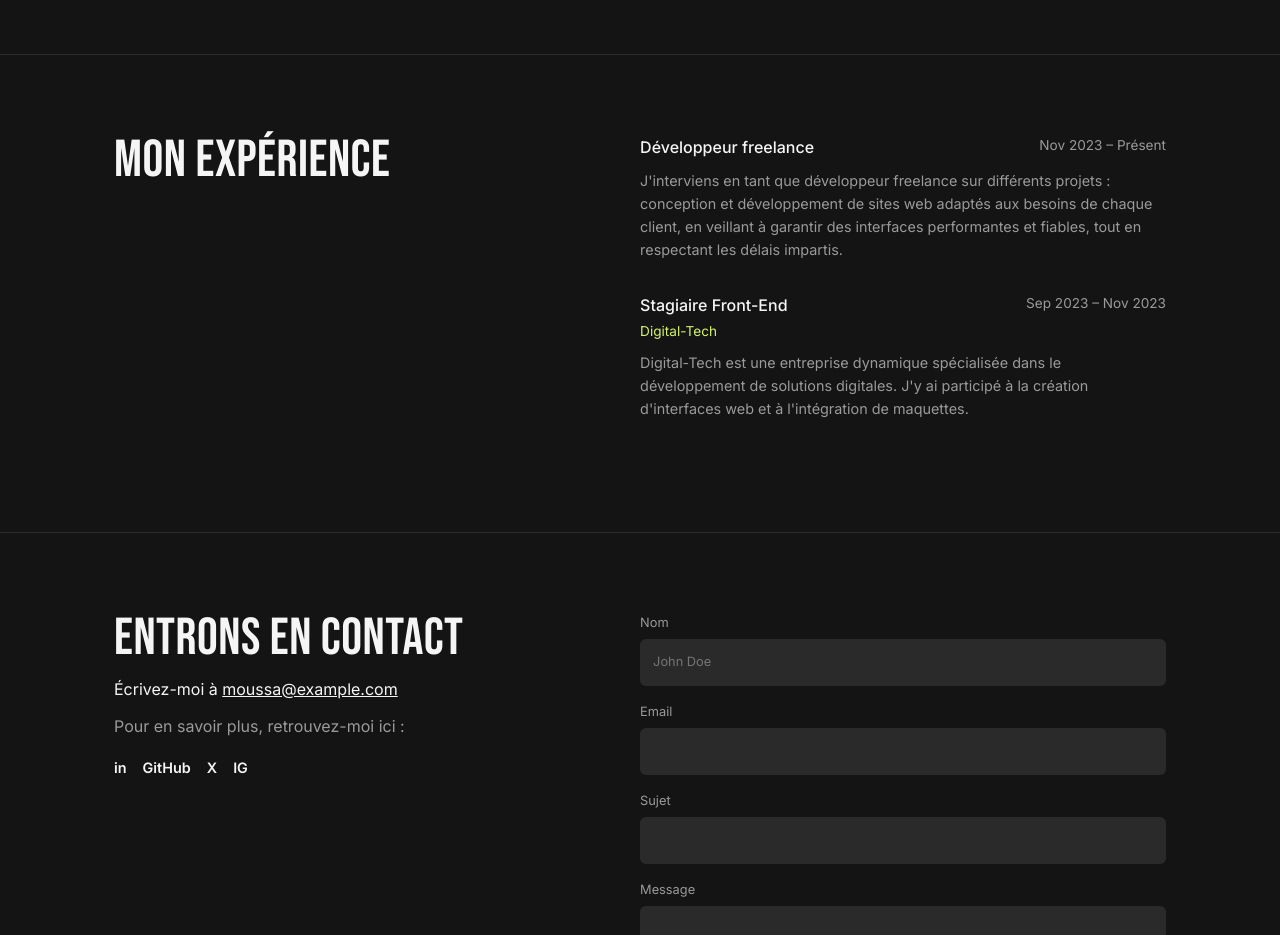
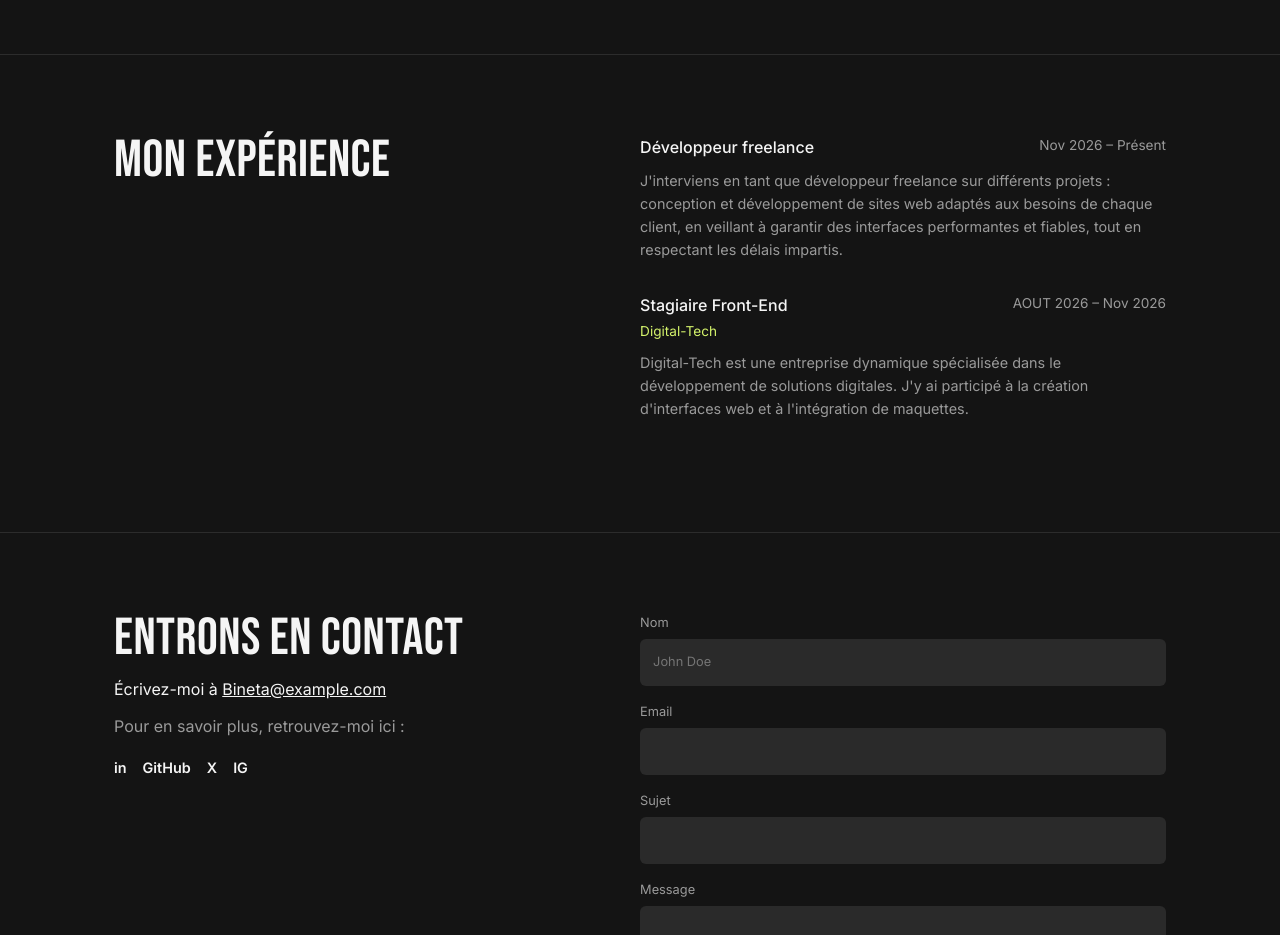
Before and after one commit to binetadione5-byte/projet-cv, a plain HTML site: page index.html in a window 1280 px wide. Shown: the part 3480-4415 px from the top of the page. Drawn offline with Linux system fonts and the light colour scheme.

Commit message:
Update index.html

```diff
--- a/index.html
+++ b/index.html
@@ -122,11 +122,11 @@
       <h2>Mon expérience</h2>
       <div>
         <div class="job">
-          <header>Développeur freelance <span>Nov 2023 – Présent</span></header>
+          <header>Développeur freelance <span>Nov 2026 – Présent</span></header>
           <p>J'interviens en tant que développeur freelance sur différents projets : conception et développement de sites web adaptés aux besoins de chaque client, en veillant à garantir des interfaces performantes et fiables, tout en respectant les délais impartis.</p>
         </div>
         <div class="job">
-          <header>Stagiaire Front-End <span>Sep 2023 – Nov 2023</span></header>
+          <header>Stagiaire Front-End <span>AOUT 2026 – Nov 2026</span></header>
           <div class="co">Digital-Tech</div>
           <p>Digital-Tech est une entreprise dynamique spécialisée dans le développement de solutions digitales. J'y ai participé à la création d'interfaces web et à l'intégration de maquettes.</p>
         </div>
@@ -139,7 +139,7 @@
     <div class="wrap two">
       <div>
         <h2>Entrons en contact</h2>
-        <p>Écrivez-moi à <a href="mailto:moussa@example.com">moussa@example.com</a></p>
+        <p>Écrivez-moi à <a href="mailto:moussa@example.com">Bineta@example.com</a></p>
         <p class="muted">Pour en savoir plus, retrouvez-moi ici :</p>
         <div class="social social-contact">
           <a href="#" aria-label="LinkedIn">in</a>
```
